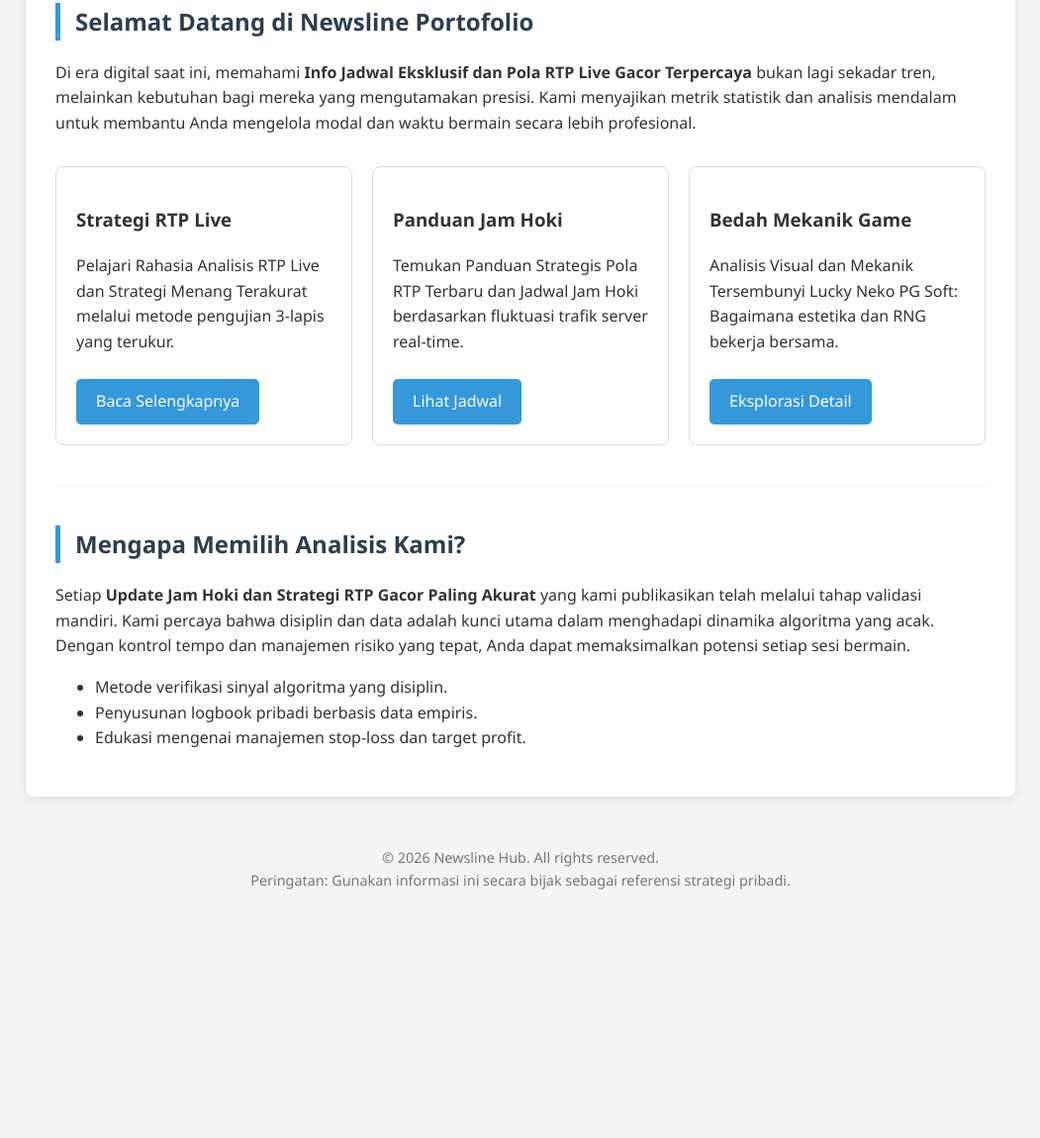
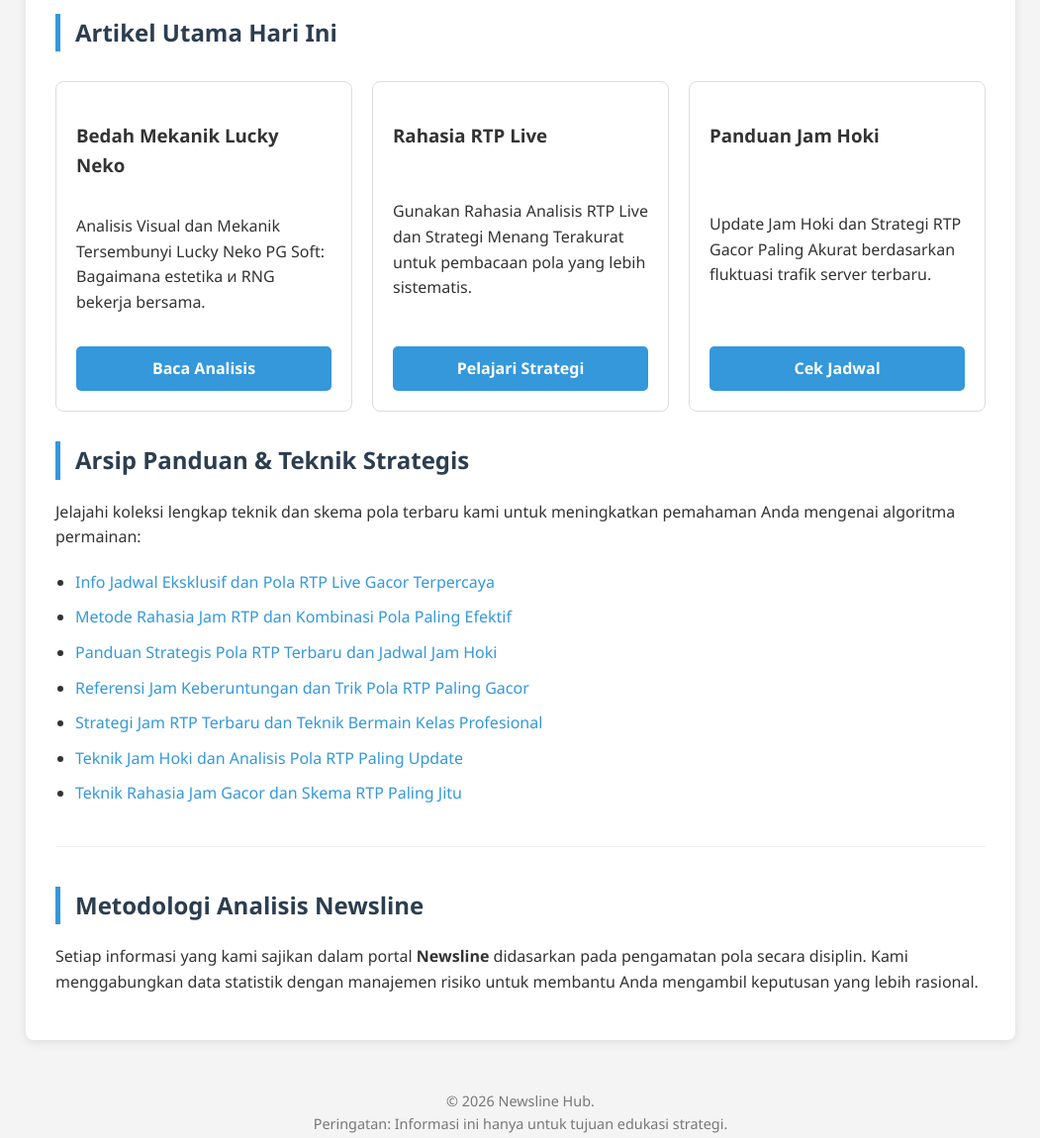
Before and after one commit to stepintomagic/newsline, a plain HTML site: page index.html in a window 1280 px wide. Shown: the part 298-1448 px from the top of the page at 99% size, without its empty margins (114-1165 px from the left). Before the commit the page ends 1234 px from the top, so only its background shows below. Drawn offline with Linux system fonts and the light colour scheme.

Commit message:
Update index.html

```diff
--- a/index.html
+++ b/index.html
@@ -1,11 +1,10 @@
-
 <!DOCTYPE html>
 <html lang="id">
 <head>
     <meta charset="UTF-8">
     <meta name="viewport" content="width=device-width, initial-scale=1.0">
     <title>Newsline: Analisis Strategi RTP Terkini dan Panduan Jam Hoki Terpercaya</title>
-    <meta name="description" content="Portal berita terupdate mengenai analisis mendalam RTP live, strategi jam gacor, dan bedah mekanik permainan populer untuk meningkatkan efektivitas bermain Anda.">
+    <meta name="description" content="Portal berita terupdate mengenai analisis mendalam RTP live, strategi jam gacor, dan bedah mekanik permainan populer.">
     <link rel="canonical" href="https://stepintomagic.github.io/newsline/" />
 
     <style>
@@ -14,67 +13,76 @@
         h1 { margin: 0; font-size: 2.5rem; }
         .container { background: #fff; padding: 30px; border-radius: 8px; box-shadow: 0 2px 10px rgba(0,0,0,0.1); }
         .grid { display: grid; grid-template-columns: repeat(auto-fit, minmax(300px, 1fr)); gap: 20px; margin-top: 30px; }
-        .card { border: 1px solid #ddd; padding: 20px; border-radius: 8px; transition: transform 0.3s; }
+        .card { border: 1px solid #ddd; padding: 20px; border-radius: 8px; transition: transform 0.3s; display: flex; flex-direction: column; justify-content: space-between; }
         .card:hover { transform: translateY(-5px); border-color: #3498db; }
-        h2 { color: #2c3e50; border-left: 5px solid #3498db; padding-left: 15px; }
-        p { margin-bottom: 15px; }
+        h2 { color: #2c3e50; border-left: 5px solid #3498db; padding-left: 15px; margin-top: 30px; }
+        .cta-btn { display: inline-block; background: #3498db; color: #fff; padding: 10px 20px; text-decoration: none; border-radius: 5px; margin-top: 15px; text-align: center; font-weight: bold; }
+        .link-list { margin-top: 20px; padding-left: 20px; }
+        .link-list li { margin-bottom: 10px; }
+        .link-list a { color: #3498db; text-decoration: none; font-weight: 500; }
+        .link-list a:hover { text-decoration: underline; }
         .footer { text-align: center; margin-top: 50px; font-size: 0.9rem; color: #777; }
-        .cta-btn { display: inline-block; background: #3498db; color: #fff; padding: 10px 20px; text-decoration: none; border-radius: 5px; margin-top: 10px; }
     </style>
 </head>
 <body>
 
 <header>
     <h1>Newsline: Pusat Analisis & Strategi Digital</h1>
-    <p>Navigasi Cerdas Berbasis Data untuk Optimasi Sesi Bermain Anda</p>
+    <p>Navigasi Cerdas Berbasis Data для оптимизации ваших сессий</p>
 </header>
 
 <div class="container">
     <section>
-        <h2>Selamat Datang di Newsline Portofolio</h2>
-        <p>
-            Di era digital saat ini, memahami <strong>Info Jadwal Eksklusif dan Pola RTP Live Gacor Terpercaya</strong> bukan lagi sekadar tren, melainkan kebutuhan bagi mereka yang mengutamakan presisi. Kami menyajikan metrik statistik dan analisis mendalam untuk membantu Anda mengelola modal dan waktu bermain secara lebih profesional.
-        </p>
+        <h2>Artikel Utama Hari Ini</h2>
+        <div class="grid">
+            <div class="card">
+                <h3>Bedah Mekanik Lucky Neko</h3>
+                <p>Analisis Visual dan Mekanik Tersembunyi Lucky Neko PG Soft: Bagaimana estetika и RNG bekerja bersama.</p>
+                <a href="analisis-visual-dan-mekanik-tersembunyi-lucky-neko-pg-soft.html" class="cta-btn">Baca Analisis</a>
+            </div>
+
+            <div class="card">
+                <h3>Rahasia RTP Live</h3>
+                <p>Gunakan Rahasia Analisis RTP Live dan Strategi Menang Terakurat untuk pembacaan pola yang lebih sistematis.</p>
+                <a href="rahasia-analisis-rtp-live-dan-strategi-menang-terakurat.html" class="cta-btn">Pelajari Strategi</a>
+            </div>
+
+            <div class="card">
+                <h3>Panduan Jam Hoki</h3>
+                <p>Update Jam Hoki dan Strategi RTP Gacor Paling Akurat berdasarkan fluktuasi trafik server terbaru.</p>
+                <a href="update-jam-hoki-dan-strategi-rtp-gacor-paling-akurat.html" class="cta-btn">Cek Jadwal</a>
+            </div>
+        </div>
     </section>
 
-    <div class="grid">
-        <div class="card">
-            <h3>Strategi RTP Live</h3>
-            <p>Pelajari Rahasia Analisis RTP Live dan Strategi Menang Terakurat melalui metode pengujian 3-lapis yang terukur.</p>
-            <a href="#" class="cta-btn">Baca Selengkapnya</a>
-        </div>
+    <section>
+        <h2>Arsip Panduan & Teknik Strategis</h2>
+        <p>Jelajahi koleksi lengkap teknik dan skema pola terbaru kami untuk meningkatkan pemahaman Anda mengenai algoritma permainan:</p>
 
-        <div class="card">
-            <h3>Panduan Jam Hoki</h3>
-            <p>Temukan Panduan Strategis Pola RTP Terbaru dan Jadwal Jam Hoki berdasarkan fluktuasi trafik server real-time.</p>
-            <a href="#" class="cta-btn">Lihat Jadwal</a>
-        </div>
-
-        <div class="card">
-            <h3>Bedah Mekanik Game</h3>
-            <p>Analisis Visual dan Mekanik Tersembunyi Lucky Neko PG Soft: Bagaimana estetika dan RNG bekerja bersama.</p>
-            <a href="#" class="cta-btn">Eksplorasi Detail</a>
-        </div>
-    </div>
+        <ul class="link-list">
+            <li><a href="info-jadwal-eksklusif-dan-pola-rtp-live-gacor-terpercaya.html">Info Jadwal Eksklusif dan Pola RTP Live Gacor Terpercaya</a></li>
+            <li><a href="metode-rahasia-jam-rtp-dan-kombinasi-pola-paling-efektif.html">Metode Rahasia Jam RTP dan Kombinasi Pola Paling Efektif</a></li>
+            <li><a href="panduan-strategis-pola-rtp-terbaru-dan-jadwal-jam-hoki.html">Panduan Strategis Pola RTP Terbaru dan Jadwal Jam Hoki</a></li>
+            <li><a href="referensi-jam-keberuntungan-dan-trik-pola-rtp-paling-gacor.html">Referensi Jam Keberuntungan dan Trik Pola RTP Paling Gacor</a></li>
+            <li><a href="strategi-jam-rtp-terbaru-dan-teknik-bermain-kelas-profesional.html">Strategi Jam RTP Terbaru dan Teknik Bermain Kelas Profesional</a></li>
+            <li><a href="teknik-jam-hoki-dan-analisis-pola-rtp-paling-update.html">Teknik Jam Hoki dan Analisis Pola RTP Paling Update</a></li>
+            <li><a href="teknik-rahasia-jam-gacor-dan-skema-rtp-paling-jitu.html">Teknik Rahasia Jam Gacor dan Skema RTP Paling Jitu</a></li>
+        </ul>
+    </section>
 
     <hr style="margin: 40px 0; border: 0; border-top: 1px solid #eee;">
 
     <section>
-        <h2>Mengapa Memilih Analisis Kami?</h2>
+        <h2>Metodologi Analisis Newsline</h2>
         <p>
-            Setiap <strong>Update Jam Hoki dan Strategi RTP Gacor Paling Akurat</strong> yang kami publikasikan telah melalui tahap validasi mandiri. Kami percaya bahwa disiplin dan data adalah kunci utama dalam menghadapi dinamika algoritma yang acak. Dengan kontrol tempo dan manajemen risiko yang tepat, Anda dapat memaksimalkan potensi setiap sesi bermain.
+            Setiap informasi yang kami sajikan dalam portal <strong>Newsline</strong> didasarkan pada pengamatan pola secara disiplin. Kami menggabungkan data statistik dengan manajemen risiko untuk membantu Anda mengambil keputusan yang lebih rasional.
         </p>
-        <ul>
-            <li>Metode verifikasi sinyal algoritma yang disiplin.</li>
-            <li>Penyusunan logbook pribadi berbasis data empiris.</li>
-            <li>Edukasi mengenai manajemen stop-loss dan target profit.</li>
-        </ul>
     </section>
 </div>
 
 <div class="footer">
-    <p>&copy; 2026 Newsline Hub. All rights reserved. <br>
-    Peringatan: Gunakan informasi ini secara bijak sebagai referensi strategi pribadi.</p>
+    <p>&copy; 2026 Newsline Hub.<br>
+    Peringatan: Informasi ini hanya untuk tujuan edukasi strategi.</p>
 </div>
 
 </body>
```
